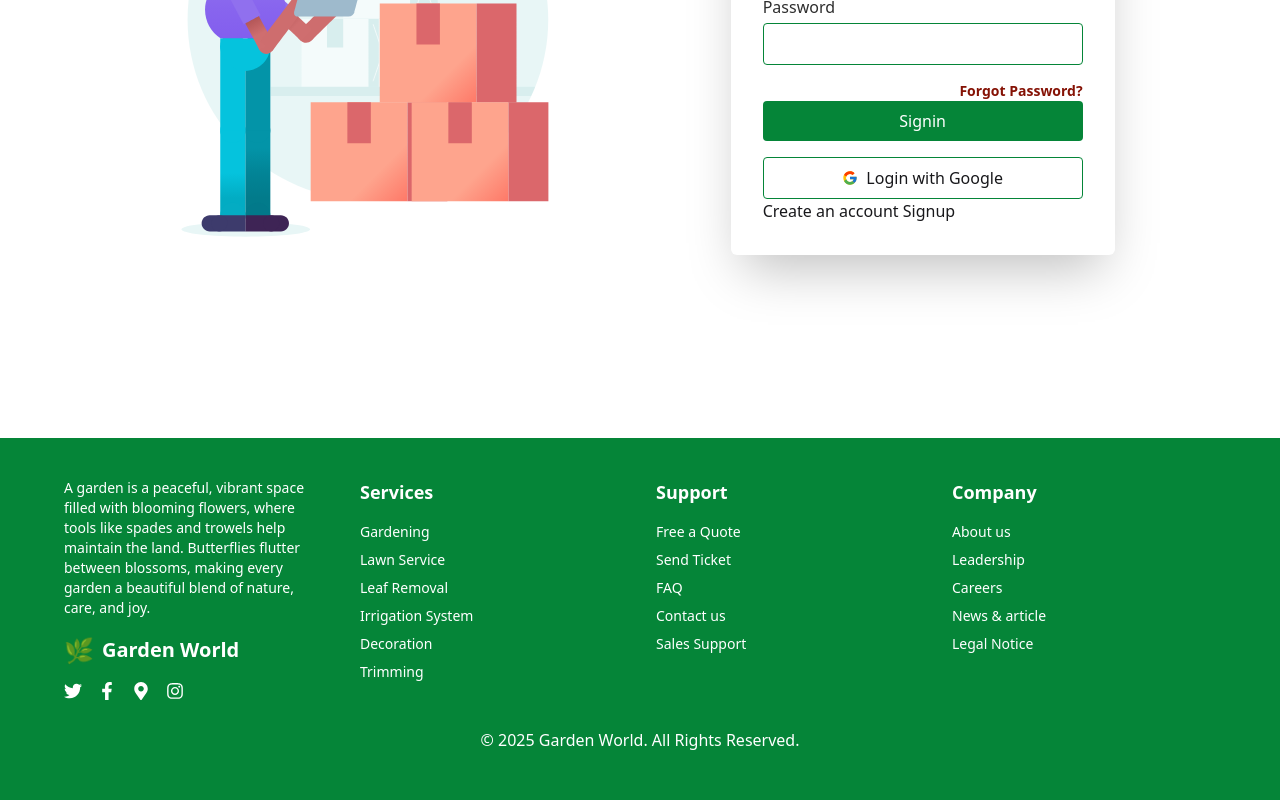
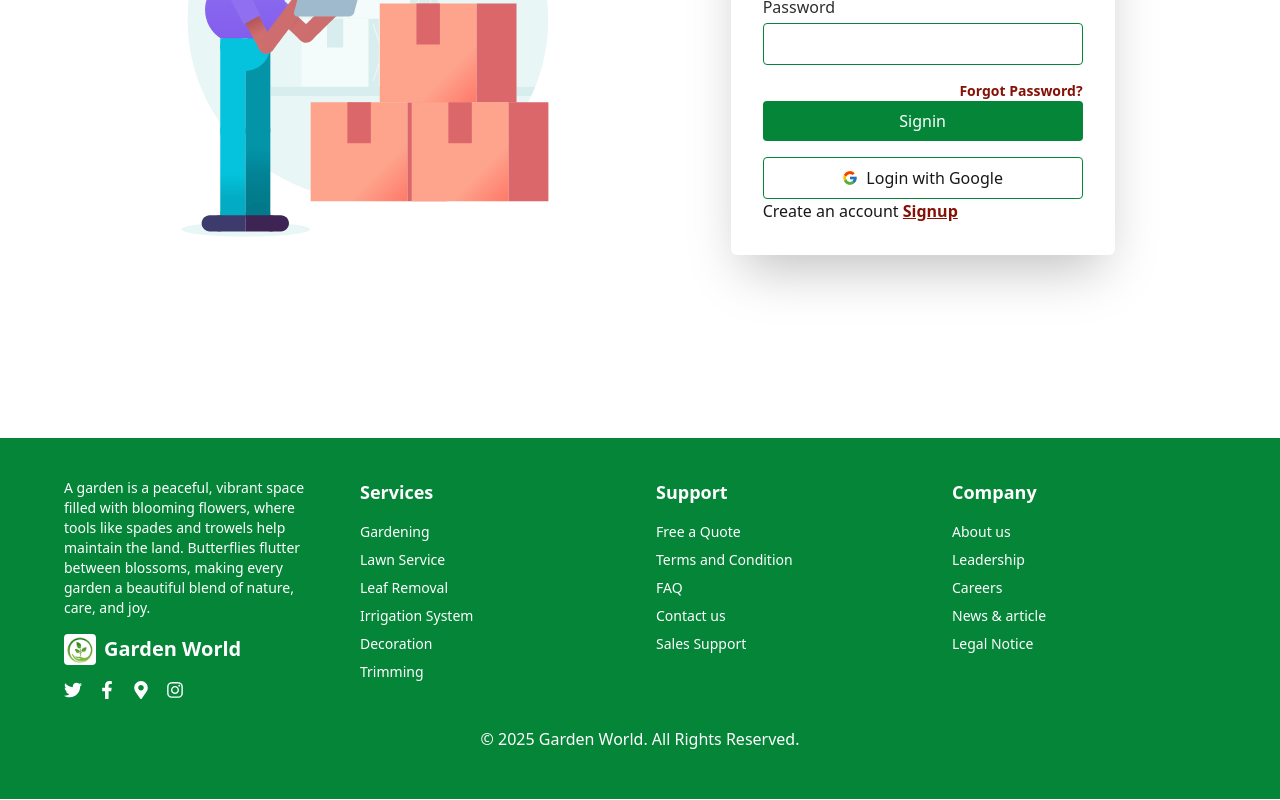
Before and after one commit to ranajitchandra/garden-world-client, a React (Vite) app: page /auth/login in a window 1280 px wide. Shown: the part 426-1226 px from the top of the page. Built offline with nearby package versions, Linux system fonts and the light colour scheme; no server answers.

Commit message:
Login and register link

```diff
--- a/src/components/BrowseTips.jsx
+++ b/src/components/BrowseTips.jsx
@@ -26,7 +26,7 @@ export default function BrowseTips() {
 
 
     return (
-        <div className="overflow-x-auto max-w-8/12 mx-auto my-8">
+        <div className="overflow-x-auto max-w-11/12 lg:max-w-8/12 mx-auto my-8">
 
             <div className="mb-4 text-right">
                 <div className="form-control">
@@ -49,12 +49,12 @@ export default function BrowseTips() {
 
 
             <table className="table table-zebra shadow-lg">
-                <thead className="bg-primary text-white text-lg">
+                <thead className="bg-primary text-white text-sm lg:text-lg">
                     <tr className="grid grid-cols-5 items-center">
                         <th className="py-4">Image</th>
                         <th className="py-4">Title</th>
                         <th className="py-4">Difficulty</th>
-                        <th className="py-4">User Name</th>
+                        <th className="py-4">User</th>
                         <th className="py-4 flex justify-end">Details</th>
                     </tr>
                 </thead>
--- a/src/components/Footer.jsx
+++ b/src/components/Footer.jsx
@@ -1,4 +1,5 @@
 import { FaTwitter, FaFacebookF, FaMapMarkerAlt, FaInstagram } from 'react-icons/fa';
+import logo from "../assets/logo.png"
 
 const Footer = () => {
     return (
@@ -10,7 +11,7 @@ const Footer = () => {
                     </p>
 
                     <h2 className="text-xl font-bold mb-2 flex items-center gap-2">
-                        <span className="text-2xl">🌿</span> Garden World
+                        <span className="text-2xl"><img className="hidden lg:block w-8 bg-white p-0.5 rounded" src={logo} alt="Logo" /></span> Garden World
                     </h2>
                     <div className="flex space-x-4 mt-4 text-lg">
                         <FaTwitter />
@@ -36,7 +37,7 @@ const Footer = () => {
                     <h3 className="text-lg font-semibold mb-4">Support</h3>
                     <ul className="space-y-2 text-sm">
                         <li>Free a Quote</li>
-                        <li>Send Ticket</li>
+                        <li>Terms and Condition</li>
                         <li>FAQ</li>
                         <li>Contact us</li>
                         <li>Sales Support</li>
--- a/src/components/Navbar.jsx
+++ b/src/components/Navbar.jsx
@@ -35,10 +35,11 @@ export default function Navbar() {
                             </svg>
                         </div>
                         <ul tabIndex={0} className="menu menu-sm dropdown-content bg-base-100 rounded-box z-10 mt-3 w-52 p-2 shadow">
-                            <li><a className="hover:bg-primary py-1 px-5 hover:text-white duration-500 rounded-sm">Home</a></li>
-                            <li><a className="hover:bg-primary py-1 px-5 hover:text-white duration-500 rounded-sm">Bills</a></li>
-                            <li><a className="hover:bg-primary py-1 px-5 hover:text-white duration-500 rounded-sm">Profile</a></li>
-                            <li><a className="hover:bg-primary py-1 px-5 hover:text-white duration-500 rounded-sm">Contact</a></li>
+                            <li><NavLink to="/" className="hover:bg-primary py-1 px-5 hover:text-white duration-500 rounded-sm">Home</NavLink></li>
+                            <li><NavLink to="/explore_gardeners" className="hover:bg-primary py-1 px-5 hover:text-white duration-500 rounded-sm">Explore Gardeners</NavLink></li>
+                            <li><NavLink to="/tips" className="hover:bg-primary py-1 px-5 hover:text-white duration-500 rounded-sm">Browse Tips</NavLink></li>
+                            <li><NavLink to="/share_garden_tip" className="hover:bg-primary py-1 px-5 hover:text-white duration-500 rounded-sm">Share a Garden Tip</NavLink></li>
+                            <li><NavLink to="/my_tips" className="hover:bg-primary py-1 px-5 hover:text-white duration-500 rounded-sm">My Tips</NavLink></li>
                         </ul>
                     </div>
                     <div className="flex items-center gap-3">
@@ -58,7 +59,7 @@ export default function Navbar() {
                 </div>
 
                 <div className="navbar-end">
-                    <input onClick={()=> setTheTheme(!theTheme)} type="checkbox" defaultChecked className="toggle toggle-sm mr-5" />
+                    <input onClick={() => setTheTheme(!theTheme)} type="checkbox" defaultChecked className="toggle toggle-sm mr-5" />
                     {user ?
                         <div className="flex gap-2">
                             <div className="dropdown dropdown-end">
--- a/src/pages/Login.jsx
+++ b/src/pages/Login.jsx
@@ -152,7 +152,7 @@ export default function Login() {
                         >
                             <FcGoogle className="mr-2" /> Login with Google
                         </button>
-                        <p>Create an account <Link to="/auth/login">Signup</Link></p>
+                        <p>Create an account <Link to="/auth/register" className="link link-secondary font-bold">Signup</Link></p>
                     </form>
                 </div>
             </div>
--- a/src/pages/Register.jsx
+++ b/src/pages/Register.jsx
@@ -1,5 +1,5 @@
 import { useContext, useState } from "react";
-import { useNavigate } from "react-router";
+import { Link, useNavigate } from "react-router";
 import { toast } from "react-toastify";
 import { FcGoogle } from "react-icons/fc";
 import { AuthContext } from "../context/AuthContextProvider";
@@ -195,6 +195,7 @@ export default function Register() {
                 >
                     <FcGoogle className="mr-2" /> Login with Google
                 </button>
+                <p>Already have an account? <Link to="/auth/login" className="link link-secondary font-bold">Login</Link></p>
             </form>
         </div>
 
```
